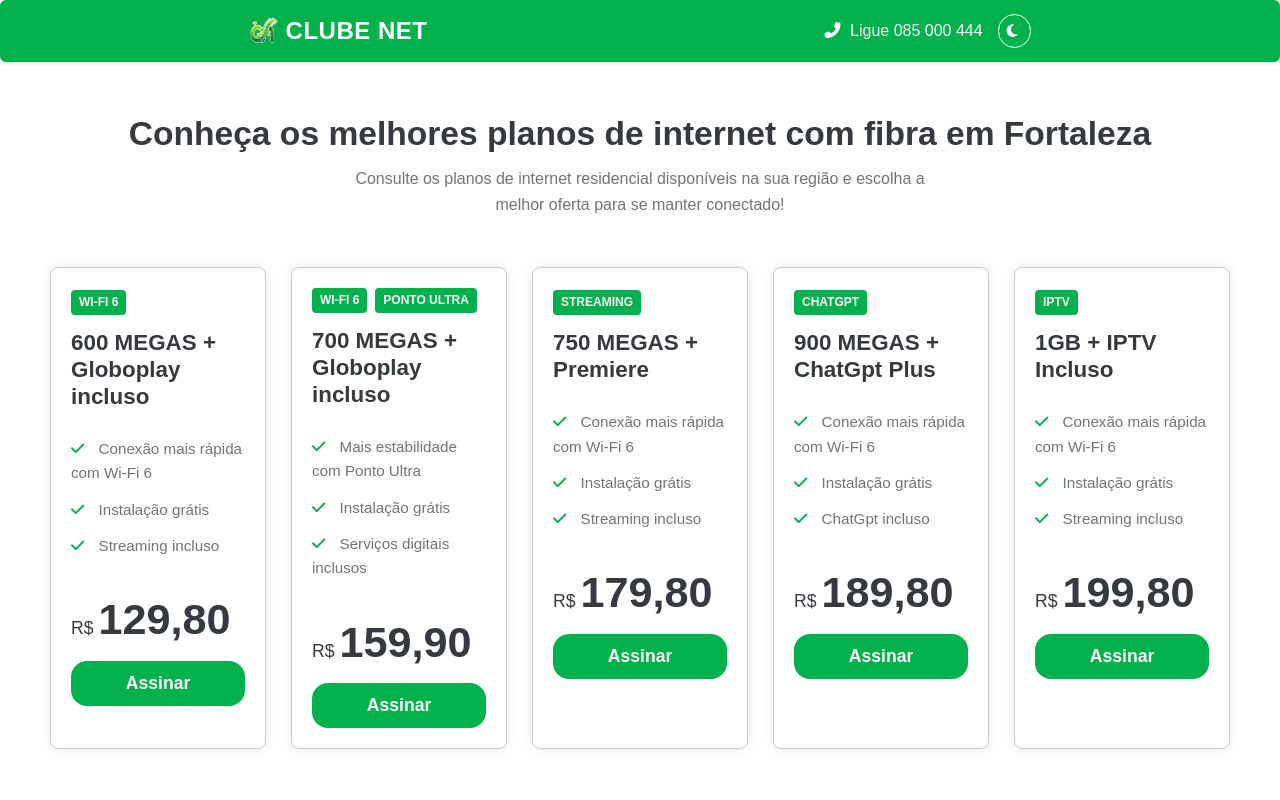
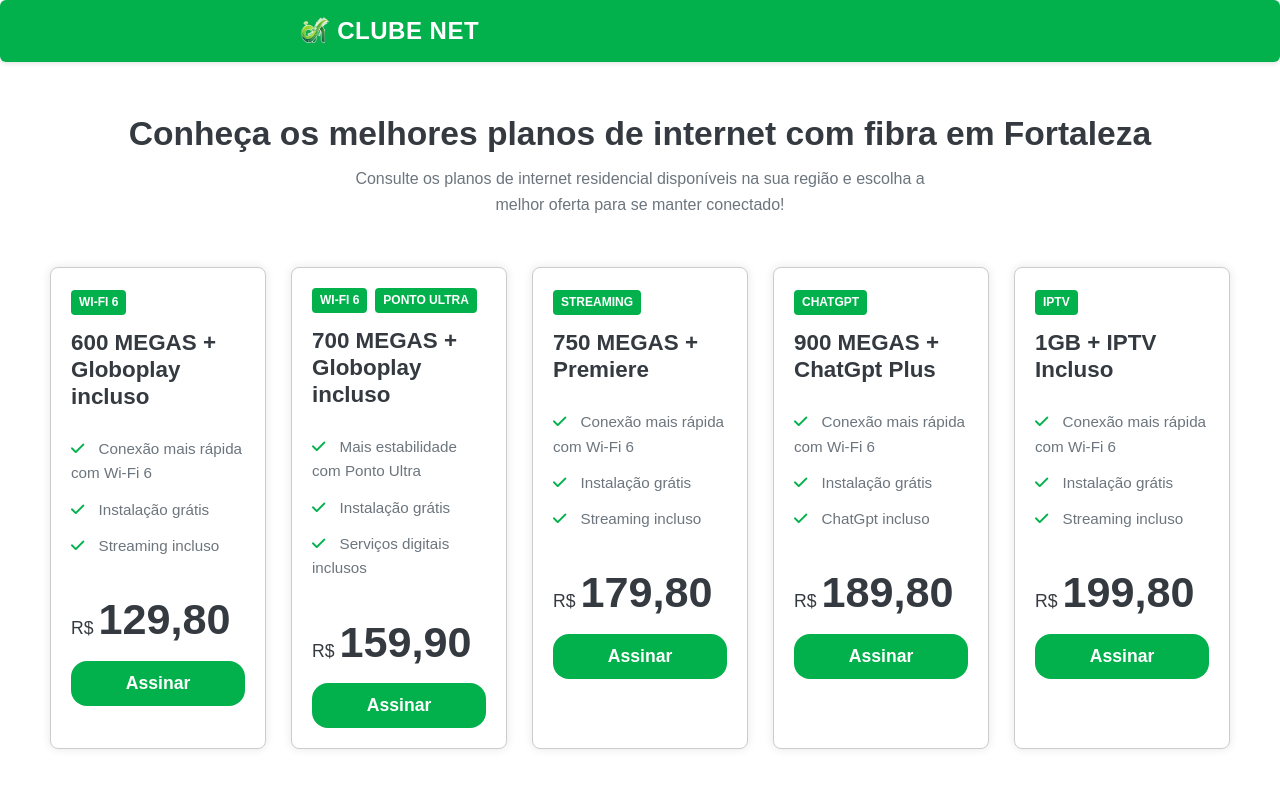
Before and after one commit to victorknascimento/Cardsprovedora, a plain HTML site: page index.html in a window 1280 px wide. Shown: the top 800 px of the page. Drawn offline with Linux system fonts and the light colour scheme; a script that the page names is missing.

Commit message:
Alterações
Alterações no estilo e aplicação do menu Hamburguer.

```diff
--- a/index.html
+++ b/index.html
@@ -7,7 +7,7 @@
     <link rel="stylesheet" href="styles.css">
     <link rel="stylesheet" href="https://cdnjs.cloudflare.com/ajax/libs/font-awesome/6.4.0/css/all.min.css" crossorigin="anonymous" referrerpolicy="no-referrer" />
 </head>
-<body>
+<body class="reveal">
 
     <header class="header">
         <div class="header-content">
@@ -15,14 +15,8 @@
                 <img src="cn3.jpg" alt="Logo clube net" class="icon-net">
                 <span class="logo">CLUBE NET</span>
             </div>
-
-            <div class="header-actions">
-                <a href="tel:085000444" class="phone-link">
-                    <i class="fas fa-phone-alt"></i> Ligue 085 000 444
-                </a>
-                <button id="theme-toggle" class="btn-theme-toggle">
-                    <i class="fas fa-moon"></i>
-                </button>
+            <div class="menu">
+                    <div class="hamburguer"></div>
             </div>
         </div>
     </header>
```
